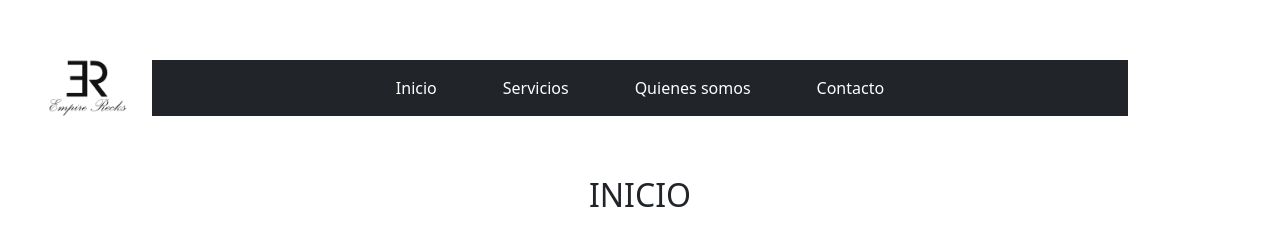
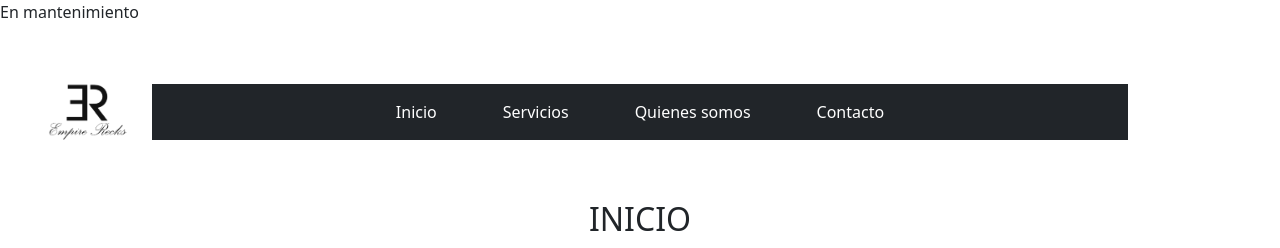
Before and after one commit to JuanCarlos27juca/Empire-Recks, a plain HTML site: page Index.html in a window 1280 px wide. Shown: the top 248 px of the page. Drawn offline with nearby package versions, Linux system fonts and the light colour scheme.

Commit message:
Repository test

```diff
--- a/Index.html
+++ b/Index.html
@@ -12,6 +12,7 @@
 
 <body class="align-items-center justify-content-center">
     <!--Logo y navbar-->
+    <p>En mantenimiento</p>
     <div class="Contenedor-logo-navbar m-5 d-flex justify-content-center align-items-center">
         <div class="Contenedor-Logotipo"><img src="Empire Recks Logo_png.png" class="Logo"></div>
         <nav class="navbar navbar-expand-lg navbar-light bg-dark ms-4 me-4 w-100 justify-content-center h-25">
```
